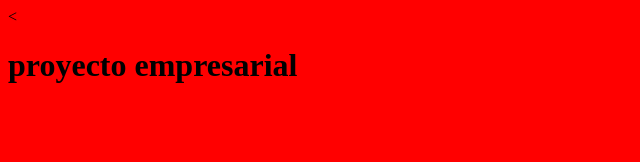
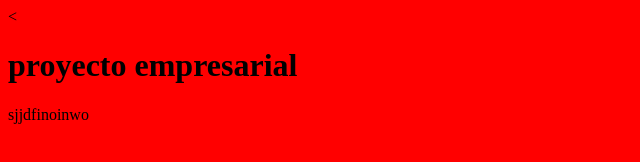
Before and after one commit to FontanariBruno/proyecto-, a plain HTML site: page index.html in a window 1280 px wide. Shown: the whole page, without its empty margins (0-640 px from the left). Drawn offline with Linux system fonts and the light colour scheme.

Commit message:
Update index.html

```diff
--- a/index.html
+++ b/index.html
@@ -8,5 +8,6 @@
   </head>
   <body>
 <h1>proyecto empresarial </h1>
+    <p>sjjdfinoinwo</p>
   </body>
 </html>
```
